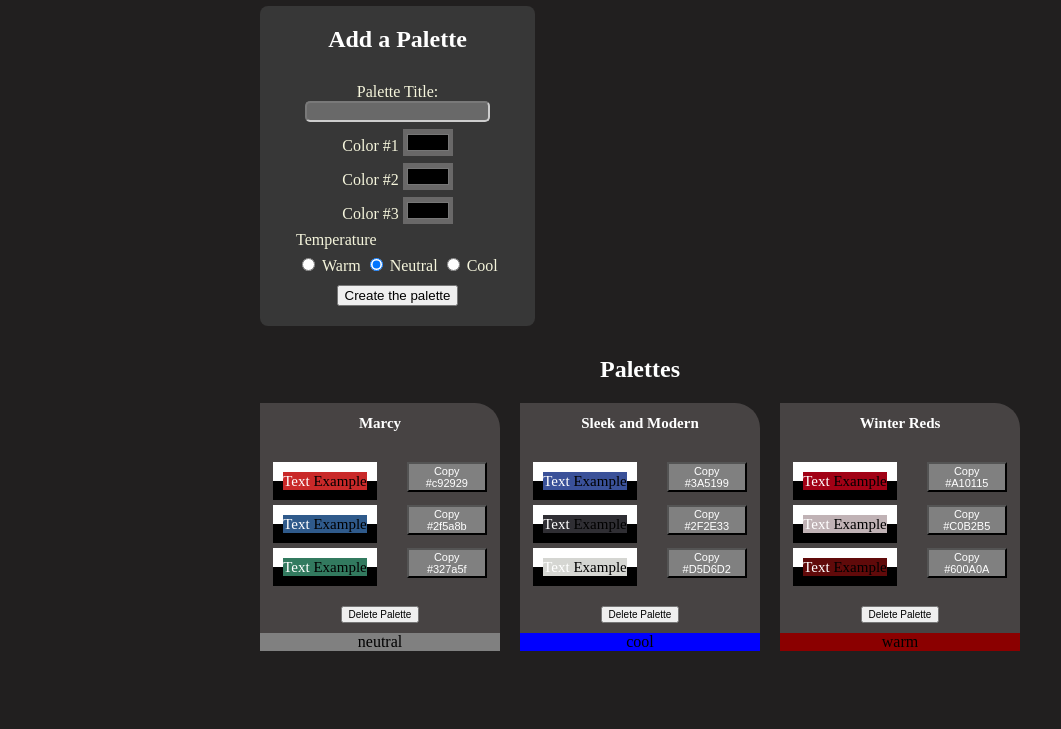
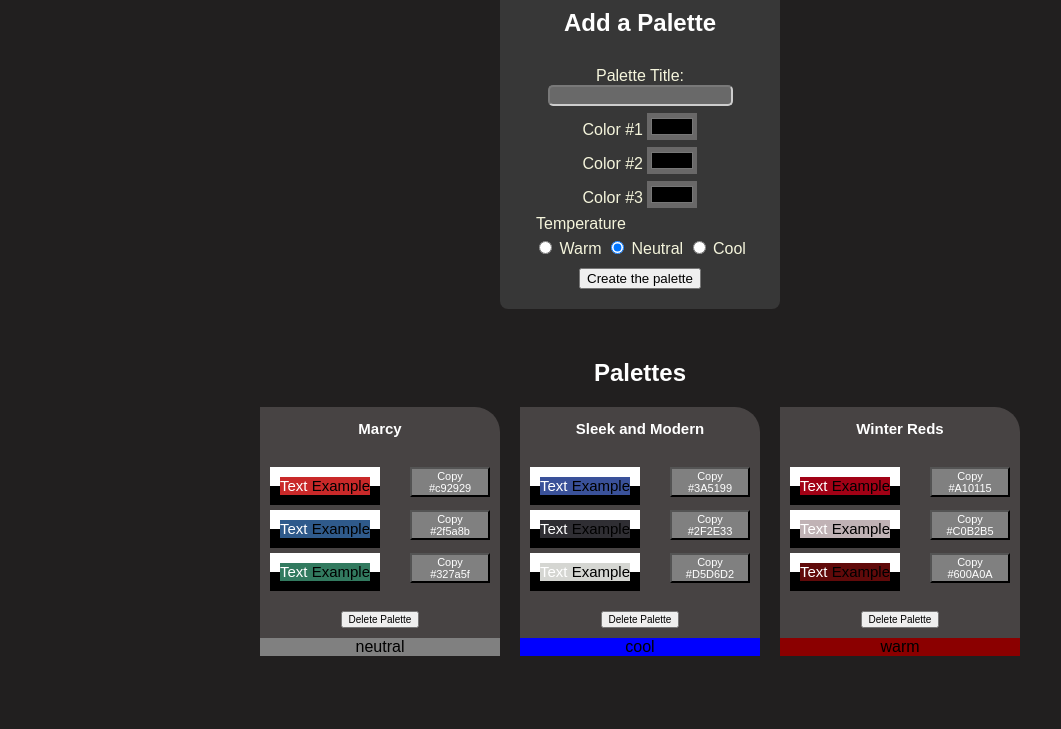
Before and after one commit to Azim32180/Palette-Picker, a website built with Vite: page app/index.html in a window 1280 px wide. Shown: the part 111-840 px from the top of the page, without its empty margins (0-1061 px from the left). Before the commit the page ends 800 px from the top, so only its background shows below. Built offline with nearby package versions, Linux system fonts and the light colour scheme.

Commit message:
ready to publish

```diff
--- a/app/src/dom-helpers.js
+++ b/app/src/dom-helpers.js
@@ -164,6 +164,8 @@ const createPalette = (event) => {
 
   // Calling the function tp update the UI with the newly generated palettes
   createNewPalette(newPalette);
+
+  form.reset();
 };
 
 form.addEventListener("submit", createPalette);
--- a/app/src/main.js
+++ b/app/src/main.js
@@ -11,20 +11,15 @@ const main = () => {
   const uuidButton = document.createElement("button");
   const uuidText = document.createElement("p");
   document.body.append(uuidButton, uuidText);
-  // queueMicrotask;
-
   uuidButton.textContent = "Generate UUID";
-
   uuidButton.addEventListener("click", () => {
     const newUUID = generateUUID();
     uuidText.textContent = `your new uuid is: ${newUUID}`;
   });
-
   uuidButton.remove();
   initPalettesIfEmpty();
   const palettes = getPalettes();
   console.log(palettes);
-
   Object.values(palettes).forEach(createNewPalette);
 };
 
--- a/app/src/style.css
+++ b/app/src/style.css
@@ -1,25 +1,46 @@
+ul#palette-list {
+  display: flex;
+  flex-wrap: wrap;
+  gap: 20px;
+  justify-content: center;
+  align-items: flex-start;
+  margin: 0;
+  padding: 0;
+  list-style-type: none;
+  max-width: 100%;
+}
+
 html,
 body {
-  display: flex;
-  justify-content: center;
-  align-items: center;
-  height: 100vh;
   margin: 0;
-  background-color: rgb(33, 31, 31);
+  padding: 0;
+  background-color: #211f1f;
+  font-family: Arial, sans-serif;
+  height: 100%;
 }
-
 form {
   text-align: center;
   margin-bottom: 30px;
   padding: 20px;
   background-color: rgb(55, 55, 55);
   border-radius: 8px;
-  width: 235px;
+  width: 240px;
   color: beige;
+}
+main {
+  display: flex;
+  flex-direction: column;
+  justify-content: flex-start;
+  align-items: center;
+  height: 100vh;
+  margin: 0;
+  padding: 20px;
+  background-color: #211f1f;
 }
 
 h1 {
   color: white;
+  align-self: self-start;
 }
 
 h2 {
@@ -117,11 +138,8 @@ button.delete-button {
   font-size: 10px;
 }
 
-#palette-list {
-  display: flex;
-  flex-wrap: wrap;
-  gap: 20px;
-  margin: 0;
-  padding: 0;
-  list-style-type: none;
+@media (max-width: 768px) {
+  #palette-list {
+    justify-content: flex-start;
+  }
 }
```
